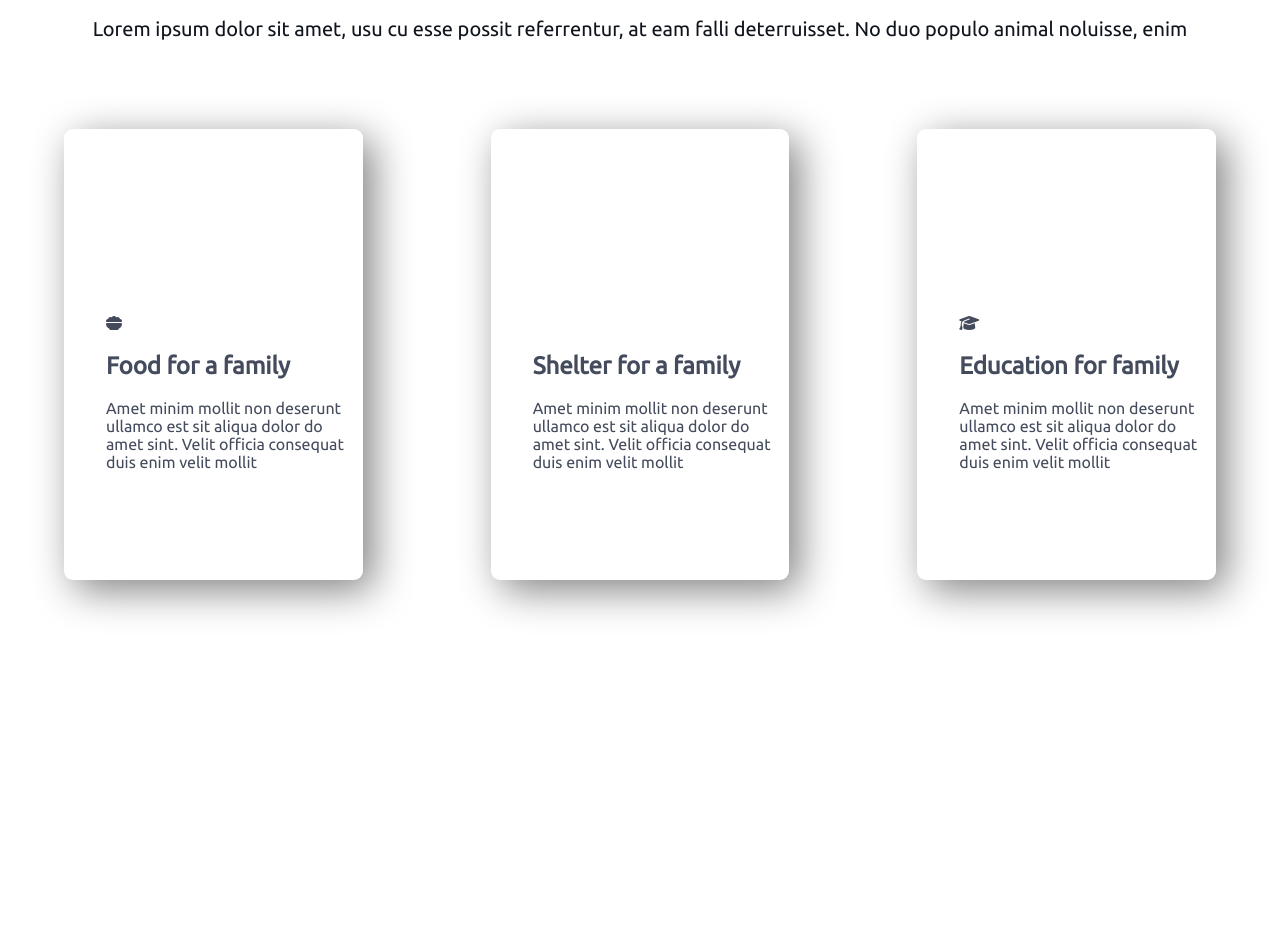
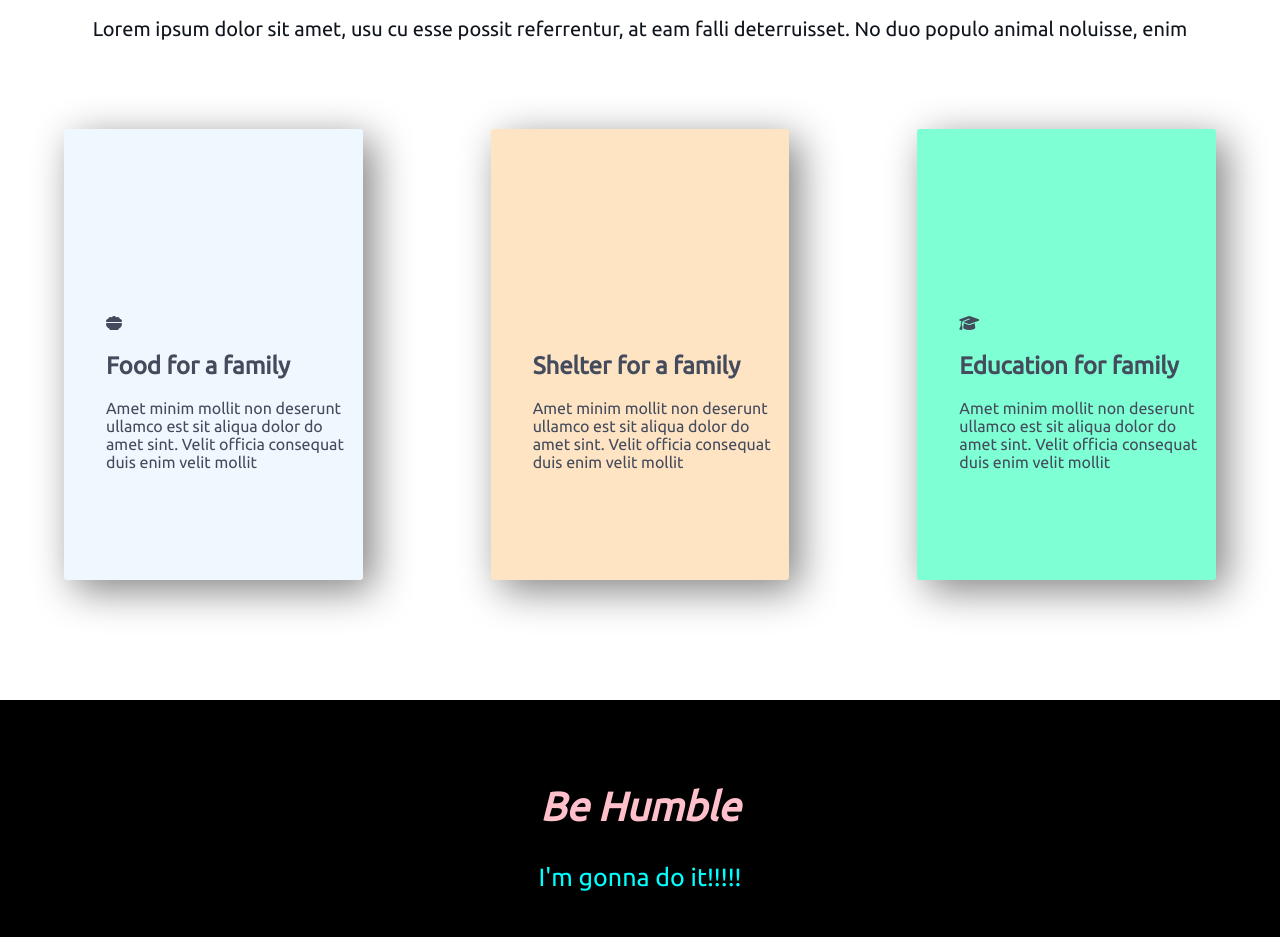
Before and after one commit to sadab275/donate-today-main, a plain HTML site: page index.html in a window 1280 px wide. Shown: the part 1600-2537 px from the top of the page. Before the commit the page ends 2252 px from the top, so only its background shows below. Drawn offline with Linux system fonts and the light colour scheme; some icons are missing.

Commit message:
footer added

```diff
--- a/index.html
+++ b/index.html
@@ -59,7 +59,7 @@
 
 
         <div class="donate-plan">
-            <div class="box2">
+            <div class="box2 food">
                 <i class="fa-solid fa-bowl-food"></i>
                 <h1>Food for a family</h1>
                 <p>Amet minim mollit non deserunt
@@ -67,7 +67,7 @@
                     sint. Velit officia consequat duis enim
                     velit mollit</p>
             </div>
-            <div class="box2">
+            <div class="box2 family">
                 <i class="fa-solid fa-family-dress"></i>
                 <h1>Shelter for a family</h1>
                 <p>Amet minim mollit non deserunt
@@ -75,7 +75,7 @@
                     sint. Velit officia consequat duis enim
                     velit mollit</p>
             </div>
-            <div class="box2">
+            <div class="box2 education">
                 <i class="fa-solid fa-graduation-cap"></i>
                 <h1>Education for family</h1>
                 <p>Amet minim mollit non deserunt
@@ -88,5 +88,9 @@
     </section>
 
 </body>
+<footer>
+    <h2 class="ftph"><i>Be Humble</i> </h2>
+    <p class="ftpp">I'm gonna do it!!!!!</p>
+</footer>
 
 </html>
--- a/styles.css
+++ b/styles.css
@@ -118,8 +118,41 @@ body {
     padding-left: 42px;
     padding-top: 185px;
     padding-bottom: 93px;
-    border-radius: 9px;
+    border-radius: 3px;
     font-weight: 700px;
     color: #444b5c;
     /* height: 302px; */
 }
+
+.food {
+    background-color: aliceblue;
+}
+
+.family {
+    background-color: bisque;
+}
+
+.education {
+    background-color: aquamarine;
+}
+
+footer {
+    background-color: black;
+    padding-top: 20px;
+    text-align: center;
+    margin-top: 48px;
+    padding-bottom: 20px;
+    padding-top: 50px;
+    font-size: 30px;
+}
+
+.ftph {
+    color: pink;
+    font-size: 40px;
+}
+
+.ftpp {
+    color: aqua;
+    font-size: 25px;
+    ;
+}
```
